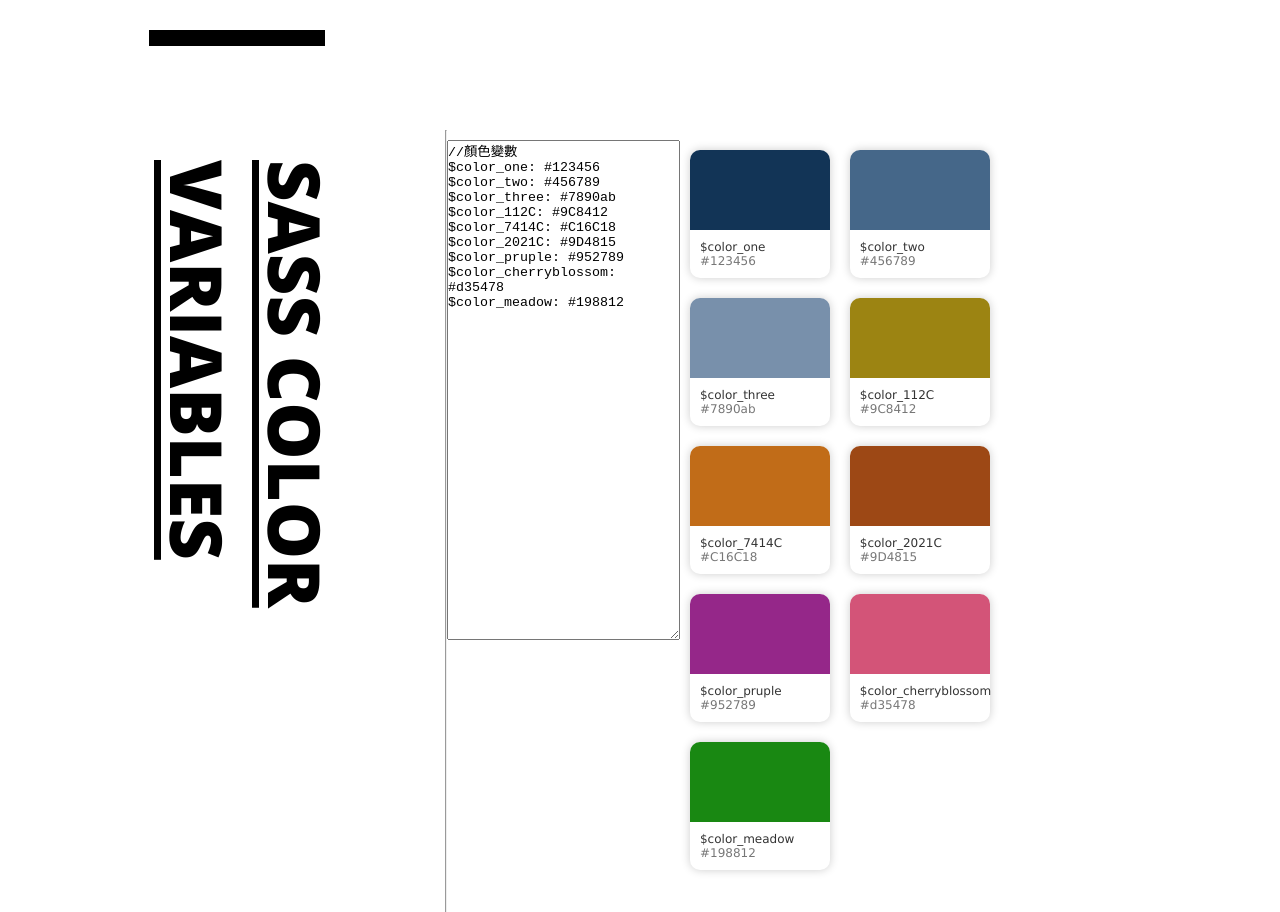
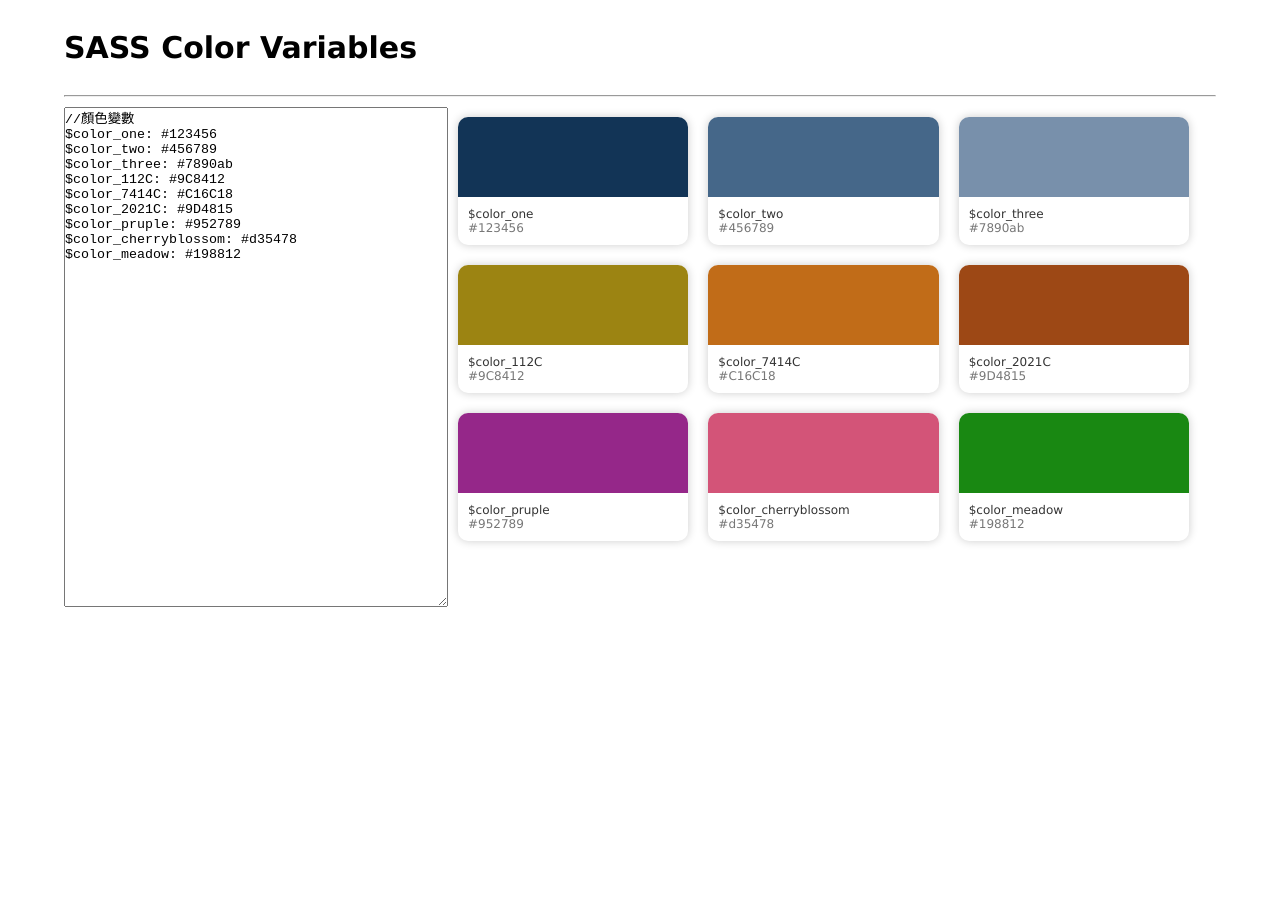
Before and after one commit to 900bce/react-starter, a React (Create React App) app: page /01 in a window 1280 px wide. Shown: the top 912 px of the page. After the commit the page ends 800 px from the top, so only its background shows below. Built offline with nearby package versions, Linux system fonts and the light colour scheme.

Commit message:
install style component & modify 01 page

```diff
--- a/package.json
+++ b/package.json
@@ -7,7 +7,8 @@
     "react": "^17.0.2",
     "react-dom": "^17.0.2",
     "react-router-dom": "^5.3.0",
-    "react-scripts": "4.0.3"
+    "react-scripts": "4.0.3",
+    "styled-components": "^5.3.1"
   },
   "scripts": {
     "start": "react-scripts start",
--- a/src/pages/01-sass-color-variables/ColorCard.jsx
+++ b/src/pages/01-sass-color-variables/ColorCard.jsx
@@ -1,15 +1,46 @@
 import React from 'react'
+import styled from 'styled-components';
+
+const ColorCardBox = styled.div`
+  width: 30%;
+  margin: 1rem;
+  border-radius: 10px;
+  box-shadow: 0px 0px 10px rgba(0, 0, 0, 0.2);
+
+  @media (max-width:1000px) {
+    width: 45%;
+  }
+
+  .color-display-block {
+    width: 100%;
+    height: 8rem;
+    border-radius: 10px 10px 0 0;
+  }
+
+  .card-bottom {
+    font-size: 1.2rem;
+    padding: 1rem;
+  }
+
+  .color-name {
+    color: #333;
+  }
+
+  .color-code {
+    color: #777;
+  }
+`;
 
 function ColorCard({ colorName, colorCode }) {
   return (
-    <div className="color-card">
+    <ColorCardBox>
       <div className="color-display-block" style={{ backgroundColor: colorCode }}></div>
       <div className="card-bottom">
         <p className="color-name">{colorName}</p>
         <p className="color-code">{colorCode}</p>
       </div>
 
-    </div>
+    </ColorCardBox>
   )
 }
 
--- a/src/pages/01-sass-color-variables/index.jsx
+++ b/src/pages/01-sass-color-variables/index.jsx
@@ -1,6 +1,48 @@
 import React, { useState } from 'react';
+import styled from 'styled-components';
 import ColorCard from './ColorCard';
-import './style.css';
+
+const Container = styled.div`
+  max-width: 120rem;
+  width: 90%;
+  margin: 0 auto;
+`;
+
+const Title = styled.h1`
+  font-size: 3rem;
+  margin: 3rem 0;
+`;
+
+const Content = styled.div`
+  display: flex;
+  margin-top: 1rem;
+
+  @media (max-width: 768px) {
+    display: block;
+  }
+`;
+
+const Textarea = styled.textarea`
+  width: 33.33%;
+  height: 50rem;
+
+  @media (max-width: 768px) {
+    width: 100%;
+    height: 20rem;
+  }
+`;
+
+const DisplayContainer = styled.div`
+  width: 66.66%;
+  display: flex;
+  flex-wrap: wrap;
+  align-items: flex-start;
+  align-content: flex-start;
+
+  @media (max-width: 768px) {
+    width: 100%;
+  }
+`;
 
 const initialColor = '//顏色變數\n$color_one: #123456\n$color_two: #456789\n$color_three: #7890ab\n$color_112C: #9C8412\n$color_7414C: #C16C18\n$color_2021C: #9D4815\n$color_pruple: #952789\n$color_cherryblossom: #d35478\n$color_meadow: #198812';
 
@@ -8,18 +50,18 @@
   const [colorSetting, setColorSetting] = useState(initialColor);
 
   return (
-    <div className="container">
-      <h1 className="title">SASS Color Variables</h1>
+    <Container>
+      <Title>SASS Color Variables</Title>
       <hr />
-      <div className="content">
-        <textarea className="textarea" defaultValue={colorSetting} onChange={event => setColorSetting(event.target.value)} />
-        <div className="display-container">
+      <Content>
+        <Textarea defaultValue={colorSetting} onChange={event => setColorSetting(event.target.value)} />
+        <DisplayContainer>
           {colorSetting.split('\n').filter(set => /^\$\w*:\s?#[a-fA-F0-9]{6}/.test(set)).map((set, index) => (
             <ColorCard colorName={set.split(':')[0]} colorCode={set.split(':')[1]} key={index} />
           ))}
-        </div>
-      </div>
-    </div>
+        </DisplayContainer>
+      </Content>
+    </Container>
   );
 }
 
--- a/src/pages/01-sass-color-variables/style.css
+++ /dev/null
@@ -1,73 +0,0 @@
-.container {
-  max-width: 120rem;
-  width: 90%;
-  margin: 0 auto;
-}
-
-.title {
-  font-size: 3rem;
-  margin: 3rem 0;
-}
-
-.content {
-  display: flex;
-  margin-top: 1rem;
-}
-
-.textarea {
-  width: 33.33%;
-  height: 50rem;
-}
-
-.display-container {
-  width: 66.66%;
-  display: flex;
-  flex-wrap: wrap;
-  align-items: flex-start;
-  align-content: flex-start;
-}
-
-.color-card {
-  width: 30%;
-  margin: 1rem;
-  border-radius: 10px;
-  box-shadow: 0px 0px 10px rgba(0, 0, 0, 0.2);
-}
-
-.color-display-block {
-  width: 100%;
-  height: 8rem;
-  border-radius: 10px 10px 0 0;
-}
-
-.card-bottom {
-  font-size: 1.2rem;
-  padding: 1rem;
-}
-
-.color-name {
-  color: #333;
-}
-
-.color-code {
-  color: #777;
-}
-
-@media (max-width: 768px) {
-  .content {
-    display: block;
-  }
-
-  .textarea {
-    width: 100%;
-    height: 20rem;
-  }
-
-  .display-container {
-    width: 100%;
-  }
-
-  .color-card {
-    width: 45%;
-  }
-}
```
Also changed, not shown: 2 other files (tests, documents, lock files or other folders).
